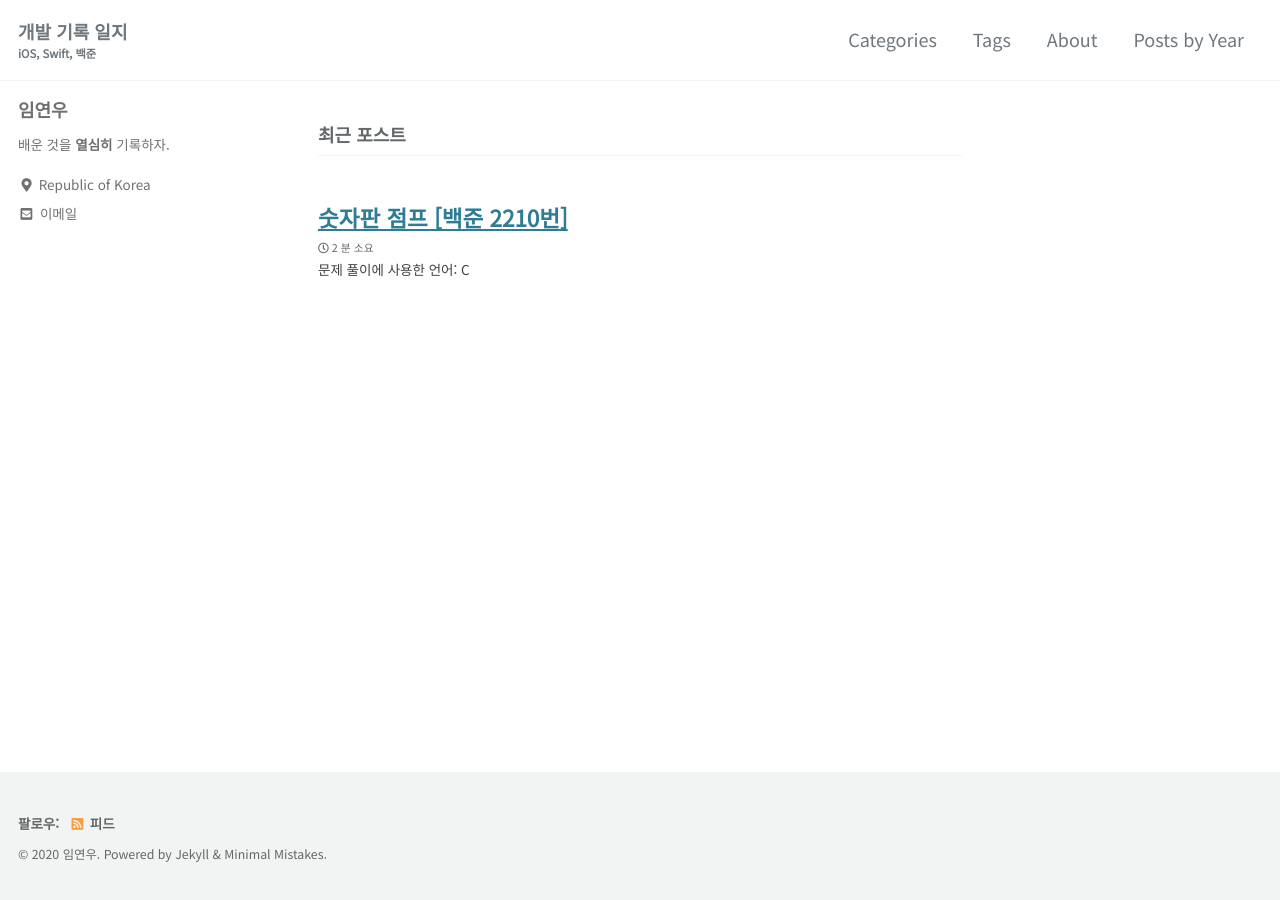
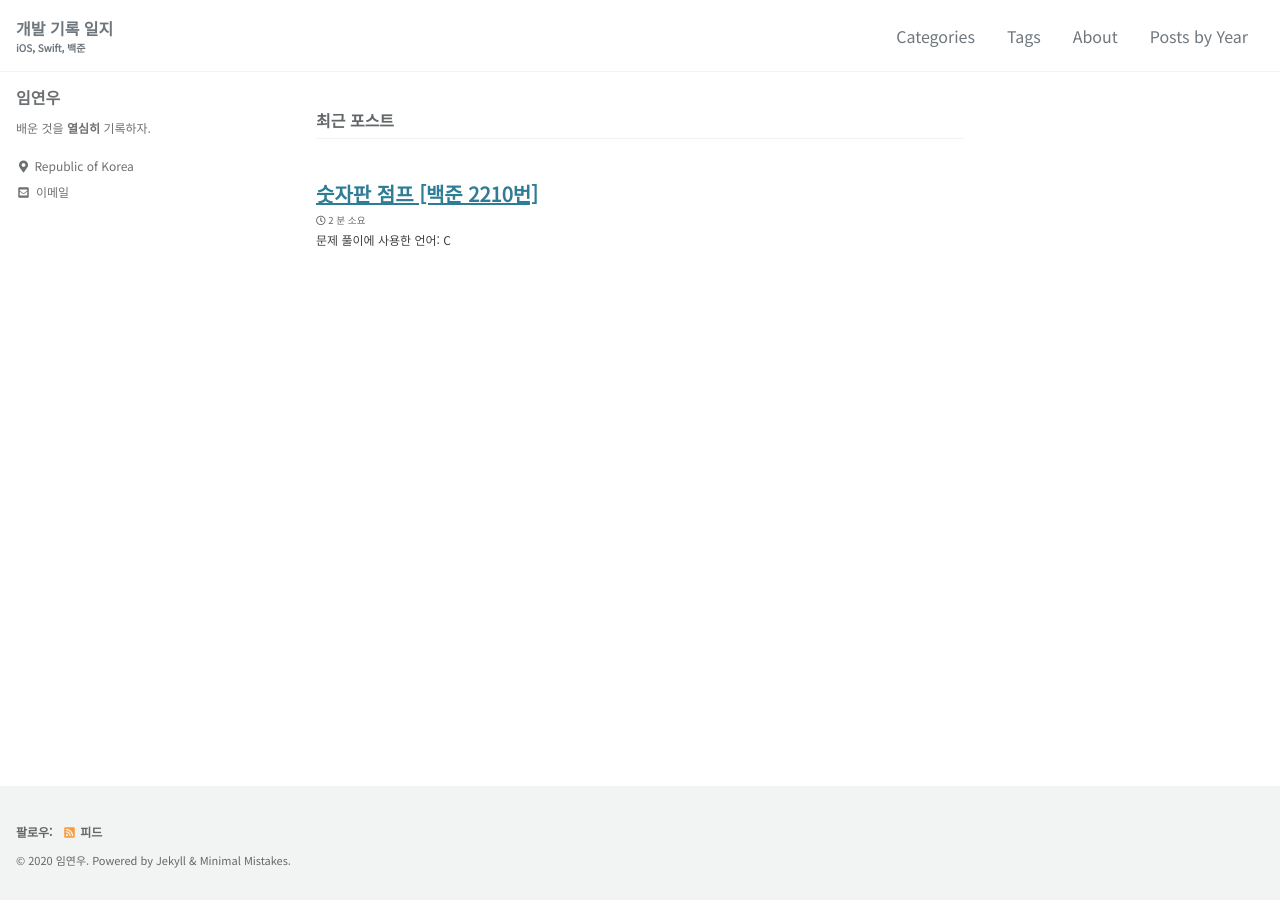
Before and after one commit to terry1213/terry1213.github.io, a Jekyll site: the page built from index.html, in a window 1280 px wide. Built offline with Jekyll 4.4.1, drawn with Linux system fonts in a browser that asks for light colours; cached includes are drawn as plain includes; the list of posts is cut into pages by our own code.

Commit message:
font size 변경
font size 변경

```diff
--- a/assets/css/main.scss
+++ b/assets/css/main.scss
@@ -16,18 +16,18 @@ $type-size-4-5: 1.12em !default; // Ubuntu Mono is a bit small
 
 // https://github.com/mmistakes/minimal-mistakes/issues/1219
 html {
-  font-size: 12px; // change to whatever
+  font-size: 10px; // change to whatever
 
   @include breakpoint($medium) {
+    font-size: 12px; // change to whatever
+  }
+
+  @include breakpoint($large) {
     font-size: 14px; // change to whatever
   }
 
-  @include breakpoint($large) {
+  @include breakpoint($x-large) {
     font-size: 16px; // change to whatever
-  }
-
-  @include breakpoint($x-large) {
-    font-size: 18px; // change to whatever
   }
 }
 
```
